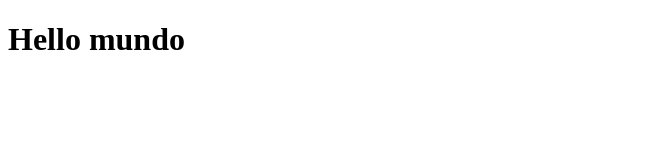
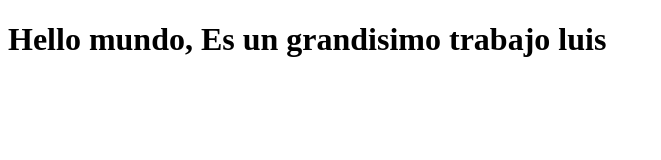
Before and after one commit to LuisRicado77/testing77, a plain HTML site: page testing/index.html in a window 1280 px wide. Shown: the whole page, without its empty margins (0-661 px from the left). Drawn offline with Linux system fonts and the light colour scheme.

Commit message:
Pequeña edicion bro.

```diff
--- a/testing/index.html
+++ b/testing/index.html
@@ -3,9 +3,9 @@
 <head>
 	<meta charset="utf-8">
 	<meta name="viewport" content="width=device-width, initial-scale=1">
-	<title>HELLO MUNDOI</title>
+	<title>HELLO MUNDO SIIII</title>
 </head>
-<h1>Hello mundo</h1>
+<h1>Hello mundo, Es un grandisimo trabajo luis</h1>
 <body>
 
 </body>
```
